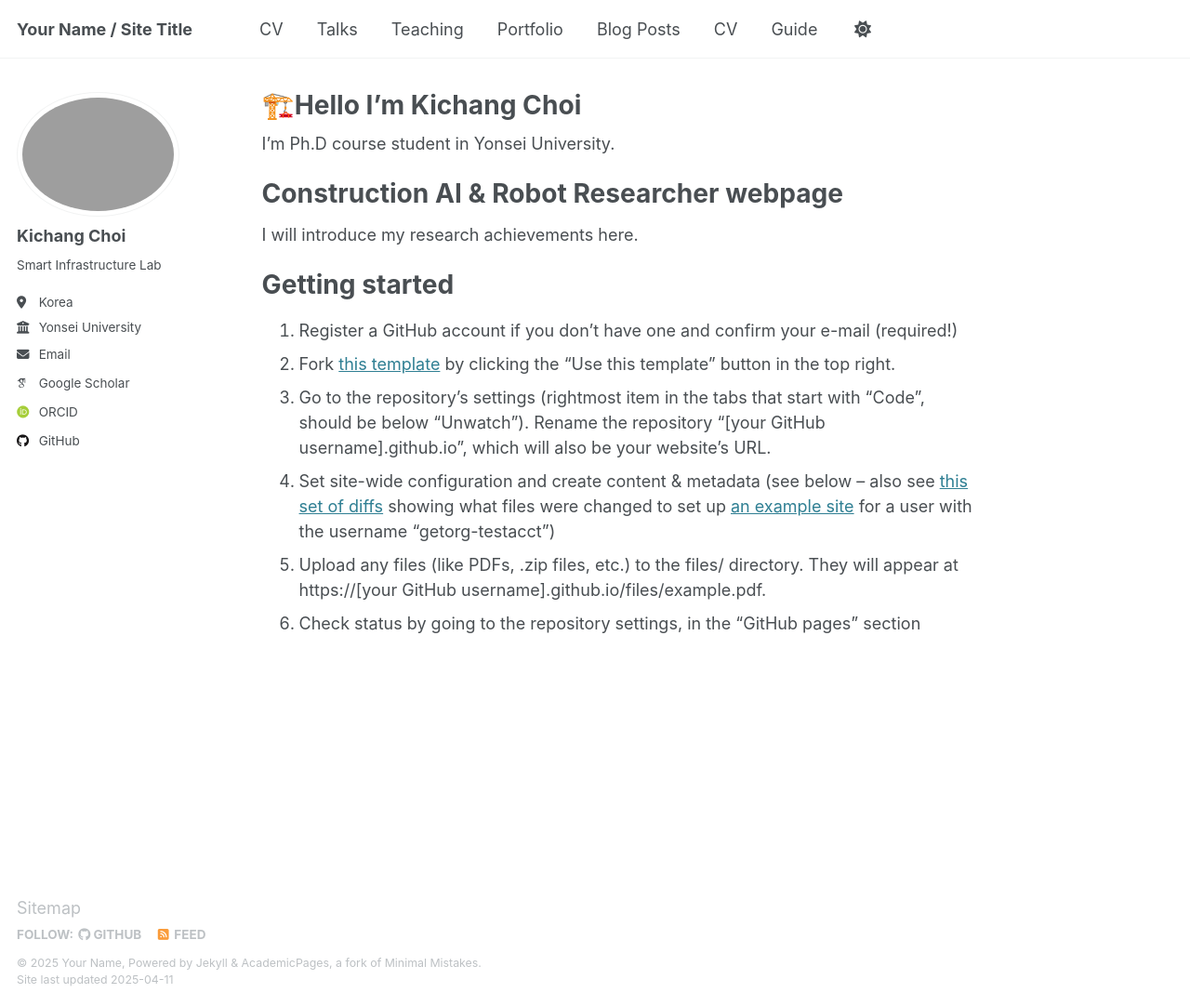
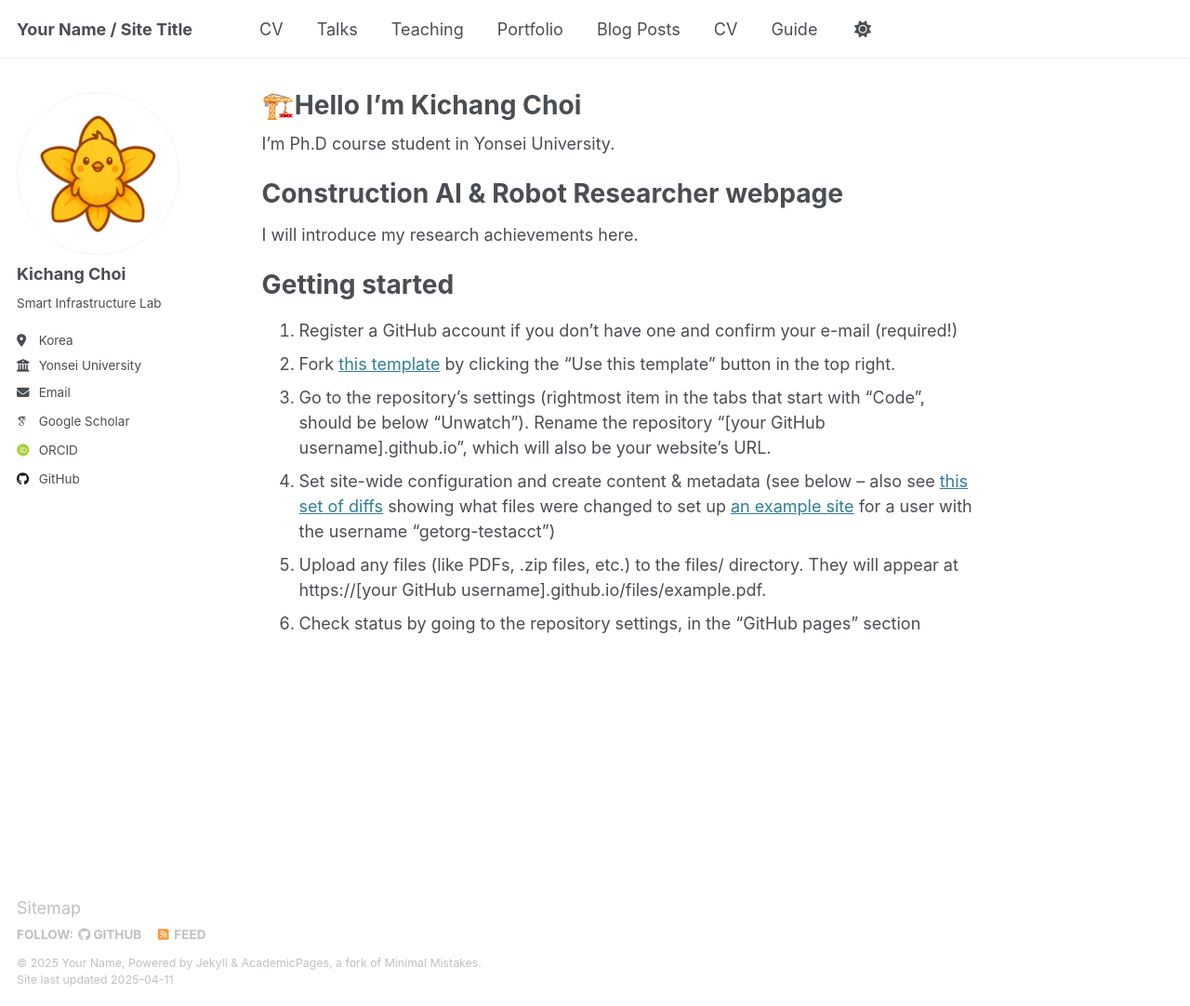
Before and after one commit to Choikichang/Choikichang.github.io, a Jekyll site: the page built from _pages/about.md, in a window 1280 px wide and 1082 px high. Shown: the whole window at 93% size. Built offline with Jekyll 4.4.1, drawn with Linux system fonts in a browser that asks for light colours; some web fonts are replaced.

Commit message:
image modify

```diff
--- a/_config.yml
+++ b/_config.yml
@@ -22,7 +22,7 @@ repository               : "academicpages/academicpages.github.io"
 #               Additional customization can be done by editing /_includes/author-profile.html
 author:
   # Biographic information
-  avatar           : "/images/LittleChickFlower.png"
+  avatar           : "LittleChickFlower_down.png"
   name             : "Kichang Choi"
   pronouns         : # example: "she/her"
   bio              : "Smart Infrastructure Lab"
```
Also changed, not shown: images/LittleChickFlower_down.png (added), 1 other file.
